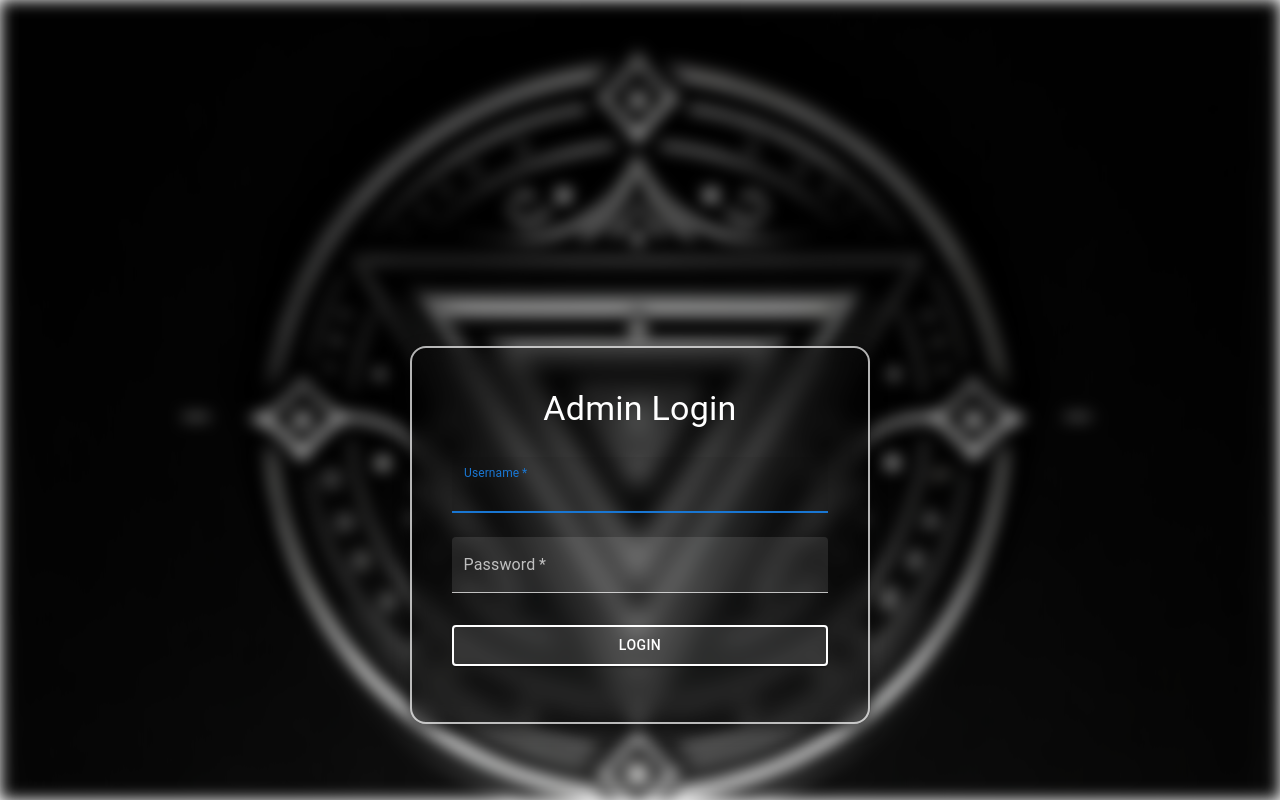
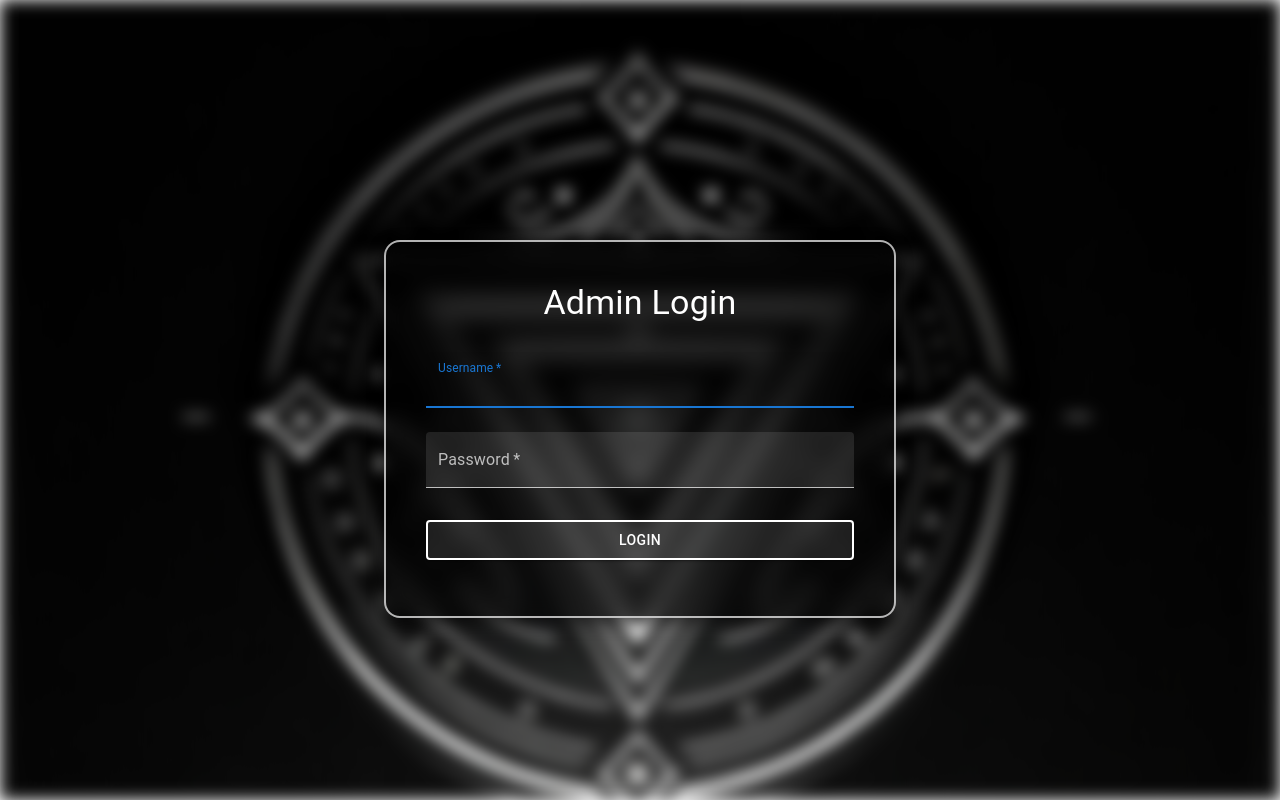
Before and after one commit to Calpimm/admin-panel, a React (Create React App) app: page /login in a window 1280 px wide. Built offline with nearby package versions, Linux system fonts and the light colour scheme.

Commit message:
chore: Update dependencies and configuration files

```diff
--- a/package.json
+++ b/package.json
@@ -17,6 +17,7 @@
     "react-modal": "^3.16.1",
     "react-router-dom": "^6.23.1",
     "react-scripts": "5.0.1",
+    "react-toastify": "^10.0.5",
     "react-tsparticles": "^2.12.2",
     "styled-components": "^6.1.11",
     "tsparticles": "^3.4.0",
--- a/src/App.js
+++ b/src/App.js
@@ -2,6 +2,8 @@ import React from 'react';
 import { BrowserRouter as Router, Route, Routes, Navigate } from 'react-router-dom';
 import AdminPanel from './components/AdminPanel';
 import Login from './components/login';
+import { ToastContainer } from 'react-toastify';
+import 'react-toastify/dist/ReactToastify.css'; // Toastify CSS dosyasını import edin
 import './index.css'; // Import the CSS file
 
 const PrivateRoute = ({ children }) => {
@@ -25,6 +27,7 @@ function App() {
           />
         </Routes>
       </Router>
+      <ToastContainer position="top-right" autoClose={5000} hideProgressBar />
     </div>
   );
 }
--- a/src/components/ApiKeySection.js
+++ b/src/components/ApiKeySection.js
@@ -5,6 +5,7 @@ import styled from 'styled-components';
 import CheckCircleIcon from '@mui/icons-material/CheckCircle';
 import CancelIcon from '@mui/icons-material/Cancel';
 import CopyIcon from '@mui/icons-material/FileCopy';
+import { toast } from 'react-toastify';
 
 const endpoints = [
   { name: '/players', url: 'https://lamronapi.me/players' },
@@ -69,12 +70,10 @@ const ApiKeySection = ({ getApiKey, apiKey }) => {
         if (response.ok) {
           getApiKey(data.apiKey);
         } else {
-          console.error('Error fetching API key:', data.message);
-          alert(data.message);
+          toast.error(data.message);
         }
       } catch (error) {
-        console.error('Fetch API key error:', error);
-        alert('An error occurred. Please try again.');
+        toast.error(error);
       }
     };
 
@@ -96,13 +95,13 @@ const ApiKeySection = ({ getApiKey, apiKey }) => {
 
       if (response.ok) {
         getApiKey(data.apiKey); // API anahtarını yenilemek için parent component'deki fonksiyonu çağırıyoruz
+        toast.success('New api key generated');
       } else {
-        console.error('Error generating API key:', data.message);
-        alert(data.message);
+        toast.error(data.message);
       }
     } catch (error) {
-      console.error('Generate API key error:', error);
-      alert('An error occurred. Please try again.');
+      toast.error(error);
+
     } finally {
       setLoading(false);
     }
@@ -111,6 +110,7 @@ const ApiKeySection = ({ getApiKey, apiKey }) => {
   const handleCopy = () => {
     navigator.clipboard.writeText(apiKey);
     setCopySuccess('API key copied to clipboard!');
+
     setTimeout(() => setCopySuccess(''), 2000); // 2 saniye sonra mesajı sil
   };
 
--- a/src/components/MainContent.js
+++ b/src/components/MainContent.js
@@ -5,6 +5,7 @@ import { Container, TextField, Table, TableHead, TableRow, TableCell, TableBody,
 import styled from 'styled-components';
 import MailService from './MailService';
 import ApiKeySection from './ApiKeySection'; // Yeni bileşeni import edin
+import { toast } from 'react-toastify';
 
 const StyledButton = styled(Button)`
   position: relative;
@@ -60,11 +61,11 @@ const MainContent = ({ section, getApiKey, apiKey }) => {
       if (response.ok) {
         setPlayers(data || []);
       } else {
-        console.error('Error fetching players:', data.message);
+        toast.error('Error fetching players:', data.message)
         alert(data.message);
       }
     } catch (error) {
-      console.error('Fetch error:', error);
+      toast.error('Fetch error:', error)
       alert('An error occurred. Please try again.');
     }
   };
@@ -82,14 +83,15 @@ const MainContent = ({ section, getApiKey, apiKey }) => {
       const data = await response.json();
 
       if (response.ok) {
+        toast.success('Succesfully deleted. ✅')
         fetchPlayers();
         closeModal();
       } else {
-        console.error('Error deleting player:', data.message);
+        toast.error('Error deleting player:', data.message, '❌' )
         alert(data.message);
       }
     } catch (error) {
-      console.error('Delete fetch error:', error);
+      toast.error('Delete fetch error:', error, '❌' )
       alert('An error occurred. Please try again.');
     }
   };
--- a/src/components/login.js
+++ b/src/components/login.js
@@ -5,6 +5,7 @@ import { motion } from 'framer-motion';
 import styled from 'styled-components';
 import backgroundImage from '../assets/images/LoginBack.jpg';
 import Preloader from './Preloader';
+import { toast } from 'react-toastify';
 
 const Background = styled.div`
   background-image: url(${backgroundImage});
@@ -18,15 +19,18 @@ const Background = styled.div`
 `;
 
 const MotionBox = styled(motion.div)`
-  background: rgba(0, 0, 0, 0.4); /* Şeffaf koyu arka plan */
+  background: rgba(0, 0, 0, 0.6); /* Şeffaf koyu arka plan */
   padding: 40px;
   border-radius: 16px;
   border: 2px solid rgba(255, 255, 255, 0.7); /* Beyaz kenarlık */
   box-shadow: 0px 5px 15px rgba(0, 0, 0, 0.5);
   backdrop-filter: blur(10px); /* Blur efekti */
-  margin-top: 30%;
+  margin: 0 auto; /* Center the box horizontally */
   width: 40%;
-  margin-left: 30%;
+  position: absolute;
+  top: 30%;
+  left: 30%;
+  transform: translate(-50%, -50%);
 `;
 
 const LoginContainer = styled(Container)`
@@ -41,7 +45,6 @@ const LoginForm = styled(Box)`
   flex-direction: column;
   align-items: center;
   width: 100%;
-  max-width: 400px;
 `;
 
 const StyledTextField = styled(TextField)`
@@ -102,11 +105,12 @@ const Login = () => {
           window.location.reload();  // Sayfa yenileme işlemi
         }, 3000); // 3 saniye sonra admin panele yönlendirme ve sayfa yenileme
       } else {
-        setError(data.message);
+
+        toast.error(`Login failed: ${data.message}`);
         setLoading(false);
       }
     } catch (error) {
-      setError('An error occurred. Please try again.');
+      toast.error('An error occurred. Please try again.');
       setLoading(false);
     }
   };
--- a/src/utils/MailForm.js
+++ b/src/utils/MailForm.js
@@ -2,6 +2,7 @@ import React, { useState } from 'react';
 import { Container, TextField, Button, Typography, FormControlLabel, Checkbox } from '@mui/material';
 import styled from 'styled-components';
 import { motion, AnimatePresence } from 'framer-motion';
+import { toast } from 'react-toastify';
 
 const FormWrapper = styled(motion.div)`
   display: flex;
@@ -113,19 +114,18 @@ const MailForm = ({ option, goBack }) => {
           setIsSending(false);
           setTimeout(() => setShowSuccess(false), 2000);
         }, 2000);
+        toast.success('Mail succesfully send')
         setSenderName('');
         setSubject('');
         setMailContent('');
         setFile(null);
         setIsHtml(false);
       } else {
-        setError(data.message);
-        alert(data.message);
+        toast.error('Failed to send mail');
         setIsSending(false);
       }
     } catch (error) {
-      setError('An error occurred. Please try again.');
-      alert('An error occurred. Please try again.');
+      toast.error('An error occurred. Please try again.');
       setIsSending(false);
     }
   };
```
Also changed, not shown: 1 other file (tests, documents, lock files or other folders).
